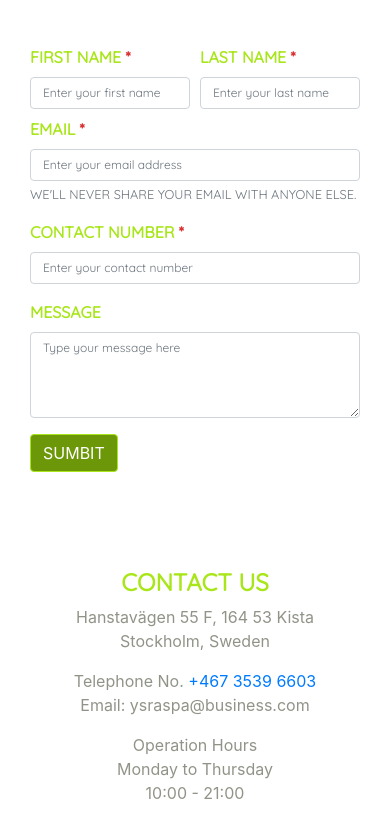
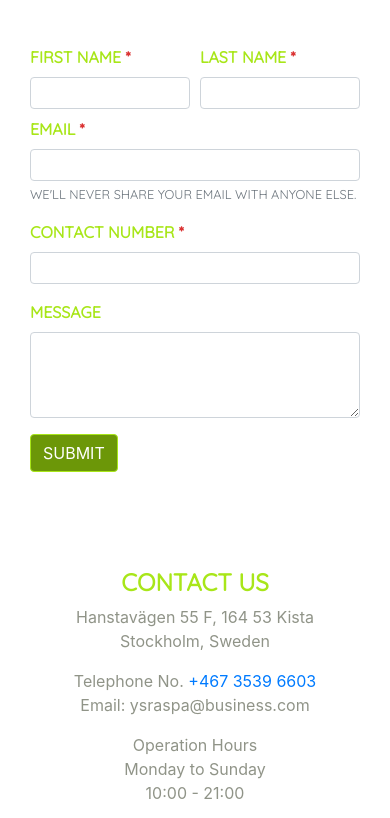
Before and after one commit to Code-Institute-Submissions/ysra-spa-milestone-project-1, a plain HTML site: page contact.html in a window 390 px wide. Shown: the part 718-1536 px from the top of the page. Drawn offline with nearby package versions, Linux system fonts and the light colour scheme; grey boxes are pictures that could not be loaded.

Commit message:
Deleting the place holder text

```diff
--- a/contact.html
+++ b/contact.html
@@ -4,72 +4,45 @@
     <meta charset="UTF-8" />
     <meta name="viewport" content="width=device-width, initial-scale=1.0" />
     <meta http-equiv="X-UA-Compatible" content="ie=edge" />
-    <link
-      rel="icon"
-      type="image/png"
-      sizes="16x16"
-      href="assets/images/favicon-16x16.png"
-    />
-    <link
-      rel="stylesheet"
-      href="https://cdnjs.cloudflare.com/ajax/libs/twitter-bootstrap/4.4.1/css/bootstrap.min.css"
-    />
-    <link
-      rel="stylesheet"
-      href="https://cdnjs.cloudflare.com/ajax/libs/font-awesome/5.11.2/css/all.min.css"
-    />
-    <link
-      rel="stylesheet"
-      href="https://cdn.jsdelivr.net/gh/fancyapps/fancybox@3.5.7/dist/jquery.fancybox.min.css"
-    />
+    <link rel="icon" type="image/png" sizes="16x16" href="assets/images/favicon-16x16.png"/>
+    <link rel="stylesheet" href="https://cdnjs.cloudflare.com/ajax/libs/twitter-bootstrap/4.4.1/css/bootstrap.min.css"/>
+    <link rel="stylesheet" href="https://cdnjs.cloudflare.com/ajax/libs/font-awesome/5.11.2/css/all.min.css"/>
+    <link rel="stylesheet" href="https://cdn.jsdelivr.net/gh/fancyapps/fancybox@3.5.7/dist/jquery.fancybox.min.css"/>
     <link rel="stylesheet" href="assets/css/style.css" type="text/css" />
-    <title>Ysra SPA</title>
+    <title>Ysra Spa - Contact</title>
   </head>
 
   <body>
     <!-- Navigation -->
     <nav class="navbar navbar-expand-lg navbar-light bg-light sticky-top">
-		<a class="navbar-brand" href="index.html"><img
-          src="assets/images/LogoMakr_9qu29R.png"
-          alt="spa logo"
-          title="SPA logo"
-      /></a>
-			<button
-        class="navbar-toggler"
-        type="button"
-        data-toggle="collapse"
-        data-target="#navbarSupportedContent"
-        aria-controls="navbarSupportedContent"
-        aria-expanded="false"
-        aria-label="Toggle navigation"
-      >
+      <a class="navbar-brand" href="index.html"> <img src="assets/images/LogoMakr_9qu29R.png" alt="spa logo" title="SPA logo"/></a>
+      <button class="navbar-toggler" type="button" data-toggle="collapse" data-target="#navbarSupportedContent" aria-controls="navbarSupportedContent" aria-expanded="false" aria-label="Toggle navigation">
         <span class="navbar-toggler-icon"></span>
       </button>
 
       <div class="collapse navbar-collapse" id="navbarSupportedContent">
         <ul class="navbar-nav ml-auto text-uppercase">
-					<li class="nav-item active">
-						<a class="nav-link" href="index.html">Home <span class="sr-only">(current)</span></a>
+          <li class="nav-item">
+            <a class="nav-link" href="index.html">Home</a>
           </li>
           <li class="nav-item">
             <a class="nav-link" href="about.html">About</a>
           </li>
           <li class="nav-item dropdown">
-						<a class="nav-link dropdown-toggle" href="treatment.html" id="navbarDropdown" role="button"
-							data-toggle="dropdown" aria-haspopup="true" aria-expanded="false">
-							Treatment
+            <a class="nav-link dropdown-toggle" href="treatments.html" id="navbarDropdown" role="button" data-toggle="dropdown" aria-haspopup="true" aria-expanded="false">
+              Treatments
             </a>
             <div class="dropdown-menu" aria-labelledby="navbarDropdown">
-							<a class="dropdown-item" href="treatment.html">Body</a>
-							<a class="dropdown-item" href="facial.html">Facial</a>
-							<a class="dropdown-item" href="hand-and-foot.html">Hands and Foot</a>
+              <a class="dropdown-item" href="treatments.html">Body Treatments</a>
+			  <a class="dropdown-item" href="facial-treatment.html">Facial Treatments</a>
+			  <a class="dropdown-item" href="hand-and-foot-treatment.html">Hands and Foot Treatments</a>
             </div>
           </li>
           <li class="nav-item">
             <a class="nav-link" href="gallery.html">Gallery</a>
           </li>
-					<li class="nav-item">
-						<a class="nav-link" href="contact.html">Contact</a>
+          <li class="nav-item active">
+            <a class="nav-link" href="contact.html">Contact <span class="sr-only">(current)</span></a>
           </li>
         </ul>
       </div>
@@ -92,83 +65,33 @@
                 service. We encourage you to leave us with valuable feedback.
                 Thank you for your time.
               </p>
-              <form action="" method="post" class="form-container">
+              <form action="action" method="GET" class="form-container">
                 <div class="form-row">
                   <div class="col sub-title text-uppercase font-weight-bold">
-                    <label for="fName"
-                      >First Name <span class="required-input">*</span></label
-                    >
-                    <input
-                      type="text"
-                      class="form-control"
-                      id="fName>"
-                      placeholder="Enter your first name"
-                      required
-                    />
+                    <label for="FName">First Name <span class="required-input">*</span></label>
+                    <input type="text" class="form-control" id="FName" required/>
                   </div>
                   <div class="col sub-title text-uppercase font-weight-bold">
-                    <label for="LName"
-                      >Last Name <span class="required-input">*</span></label
-                    >
-                    <input
-                      type="text"
-                      class="form-control"
-                      id="LName"
-                      placeholder="Enter your last name"
-                      required
-                    />
+                    <label for="LName">Last Name <span class="required-input">*</span></label>
+                    <input type="text" class="form-control" id="LName" required/>
                   </div>
                 </div>
 
-                <div
-                  class="form-group sub-title text-uppercase font-weight-bold mt-2"
-                >
-                  <label for="EmailAdd"
-                    >Email <span class="required-input">*</span></label
-                  >
-                  <input
-                    type="text"
-                    class="form-control"
-                    id="EmailAdd"
-                    aria-describedby="emailAddress"
-                    placeholder="Enter your email address"
-                    required
-                  />
-                  <small id="emailAddress" class="form-text text-muted"
-                    >We'll never share your email with anyone else.</small
-                  >
+                <div class="form-group sub-title text-uppercase font-weight-bold mt-2">
+                  <label for="EmailAdd">Email <span class="required-input">*</span></label>
+                  <input type="text" class="form-control" id="EmailAdd" aria-describedby="emailAddress" required/>
+                  <small id="emailAddress" class="form-text text-muted">We'll never share your email with anyone else.</small>
                 </div>
-                <div
-                  class="form-group sub-title text-uppercase font-weight-bold"
-                >
-                  <label for="number"
-                    >Contact Number <span class="required-input">*</span></label
-                  >
-                  <input
-                    type="tel"
-                    class="form-control"
-                    id="number"
-                    placeholder="Enter your contact number"
-                    required
-                  />
+                <div class="form-group sub-title text-uppercase font-weight-bold">
+                  <label for="number">Contact Number <span class="required-input">*</span></label>
+                  <input type="tel" class="form-control" id="number" required/>
                 </div>
-                <div
-                  class="form-group sub-title text-uppercase font-weight-bold"
-                >
+                <div class="form-group sub-title text-uppercase font-weight-bold">
                   <label for="msg">Message</label>
-                  <textarea
-                    class="form-control"
-                    id="msg"
-                    rows="4"
-                    placeholder="Type your message here"
-                    required
-                  ></textarea>
+                  <textarea class="form-control" id="msg" rows="4" required></textarea>
                 </div>
-                <button
-                  type="button"
-                  class="btn btn-mdc btn--submit btn-outline-success"
-                >
-                  Sumbit
+                <button type="submit"
+                  class="btn btn-mdc btn--submit btn-outline-success">Submit
                 </button>
               </form>
             </div>
@@ -178,27 +101,23 @@
               <h4 class="sub-title text-uppercase font-weight-bold text-center">
                 Contact Us
               </h4>
-              <p class="text-center">
-                Hanstavägen 55 F, 164 53 Kista <br />
+              <p class="text-center"> Hanstavägen 55 F, 164 53 Kista <br/>
                 Stockholm, Sweden
               </p>
-              <p class="text-center">
-                Telephone No.
-                <a
-                  class="tel-link font-color-inverse"
-                  href="tel:+46735396609"
-                  aria-label="Telephone Number"
-                  >+467 3539 6603</a
-                >
-                <br />
+              <p class="text-center"> Telephone No.
+                <a class="tel-link font-color-inverse" href="tel:+46735396609" aria-label="Telephone Number"> +467 3539 6603</a><br/>
                 Email: ysraspa@business.com
               </p>
 
-              <p class="text-center">
-                Operation Hours <br />
-                Monday to Thursday <br />
+              <p class="text-center">Operation Hours <br/>
+                Monday to Sunday <br/>
                 10:00 - 21:00
               </p>
+
+              <div class="loaction map text-center">
+                <iframe src="https://www.google.com/maps/embed?pb=!1m18!1m12!1m3!1d2030.8443266251722!2d17.94354511598287!3d59.40230968168441!2m3!1f0!2f0!3f0!3m2!1i1024!2i768!4f13.1!3m3!1m2!1s0x465f9ef2ea2203df%3A0xd1e6ca0a48759ac!2sKista%20Galleria!5e0!3m2!1ssv!2sse!4v1586849461978!5m2!1ssv!2sse" width="290" height="300"  style="border:0;" allowfullscreen=""
+			     aria-hidden="false" tabindex="0"></iframe>
+              </div>
             </div>
           </div>
         </div>
@@ -214,45 +133,25 @@
                 <h5 class="uppercase general-sub mt-5">Follow Us</h5>
                 <ul class="list-inline social-links">
                     <li class="list-inline-item">
-              <a
-                href="https://www.facebook.com/"
-                target="_blank"
-                rel="noopener noreferrer"
-                class="social-links-item"
-              >
+                        <a href="https://www.facebook.com/" target="_blank" rel="noopener noreferrer" class="social-links-item">
                             <i class="fab fa-facebook" aria-hidden="true"></i>
                             <span class="sr-only">Facebook</span>
                         </a>
                     </li>
                     <li class="list-inline-item">
-              <a
-                href="https://twitter.com/"
-                target="_blank"
-                rel="noopener noreferrer"
-                class="social-links-item"
-              >
+                        <a href="https://twitter.com/" target="_blank" rel="noopener noreferrer" class="social-links-item">
                             <i class="fab fa-twitter" aria-hidden="true"></i>
                             <span class="sr-only">Twitter</span>
                         </a>
                     </li>
                     <li class="list-inline-item">
-              <a
-                href="https://www.instagram.com/"
-                target="_blank"
-                rel="noopener noreferrer"
-                class="social-links-item"
-              >
+                        <a href="https://www.instagram.com/" target="_blank" rel="noopener noreferrer" class="social-links-item">
                             <i class="fab fa-instagram" aria-hidden="true"></i>
                             <span class="sr-only">Instagram</span>
                         </a>
                     </li>
                     <li class="list-inline-item">
-              <a
-                href="https://www.pinterest.com/"
-                target="_blank"
-                rel="noopener noreferrer"
-                class="social-links-item"
-              >
+                        <a href="https://www.pinterest.com/" target="_blank" rel="noopener noreferrer" class="social-links-item">
                             <i class="fab fa-pinterest" aria-hidden="true"></i>
                             <span class="sr-only">Pinterest</span>
                         </a>
```
Lines whose indentation alone changed are shown as unchanged.
